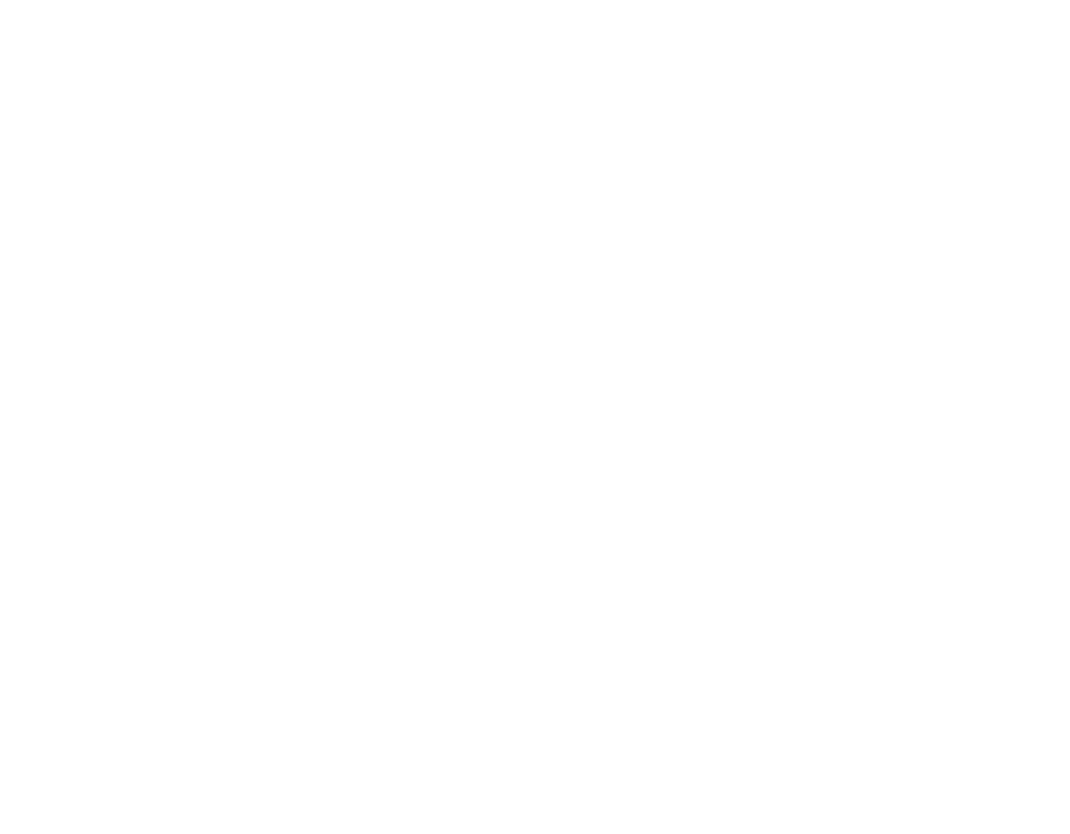
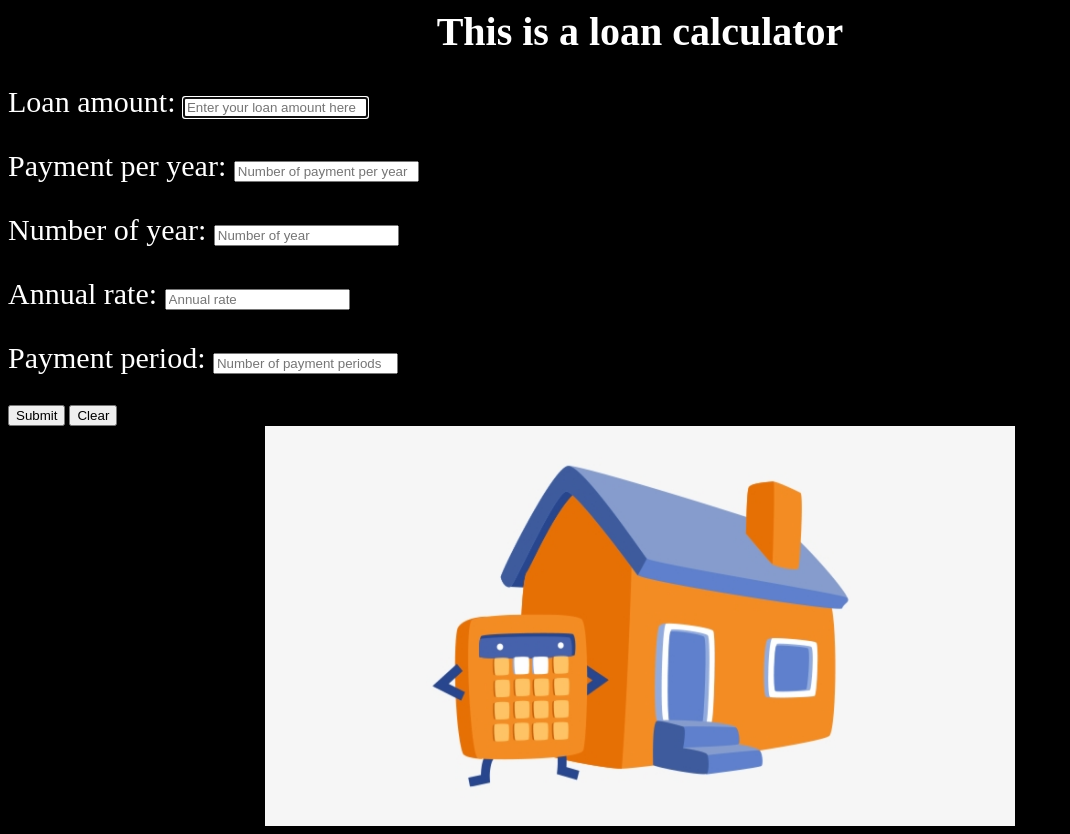
Before and after one commit to sun0108/Loan_calculator, a Flask app: page / in a window 1280 px wide. Before the commit the part shown is empty. Shown: the whole page, without its empty margins (0-1070 px from the left). Before the commit the page ends 800 px from the top, so only its background shows below. Run offline with Flask 2, Linux system fonts and the light colour scheme.

Commit message:
Basic feature created/ Wait to show variable in the website

```diff
--- a/app.py
+++ b/app.py
@@ -2,9 +2,25 @@
 from flask import render_template, request
 app = Flask(__name__)
 
-@app.route('/')
+@app.route('/',methods=['GET','POST'])
 def index():
-    return render_template('index.html',pageTitle='Calculator main page')
+        if request.method=='POST':
+            form=request.form
+            Loan_amount=float(form['loan_amount'])
+            Payments_per_year=float(form['payment_per_year'])
+            Number_of_year=float(form['number_of_year'])
+            Annual_rate=float(form['annual_rate'])
+            Payment_period=float(form['payment_period'])
+
+            n=Payments_per_year*Number_of_year
+            i=Annual_rate/Payment_period
+            D=((1+i)**n-1)/(i*( 1+ i)**n)
+            P=Loan_amount/D
+
+            print(f'Your loan payment is {P}$')
+
+        return render_template('index.html',pageTitle='Calculator main page')
+
 
 if __name__ == '__main__':
      app.run(debug=True, host='0.0.0.0')
--- a/static/css/stylesheet.css
+++ b/static/css/stylesheet.css
@@ -0,0 +1,28 @@
+header{
+    text-align: center;
+    font-size: 40px;
+    font-weight: bold;
+    color: white    ;
+}
+
+.calculator{
+    display: block;
+    margin-left: auto;
+    margin-right:auto;
+    height:400px;
+    width:750px;
+    float:center;
+}
+
+p{
+    background-color: black;
+    color: white;
+    font-size: 30px;
+
+}
+
+html{
+
+    background-color:black;
+
+}
--- /dev/null
+++ b/templates/base.html
@@ -0,0 +1,18 @@
+<!DOCTYPE html>
+<html lang="en">
+
+  <head>
+    <meta charset="utf-8">
+    <title>{{ pageTitle }}</title>
+    <link rel="stylesheet" type="text/css" href="{{ url_for('static', filename='css/stylesheet.css') }}">
+  <header>This is a loan calculator </header>
+</head>
+
+<body>
+{% block body %}
+
+{% endblock %}
+
+
+</body>
+</html>
--- a/templates/index.html
+++ b/templates/index.html
@@ -1,19 +1,34 @@
-<!DOCTYPE html>
-<html lang="en">
+{% extends 'base.html' %}
 
-  <head>
-    <meta charset="utf-8">
-    <title>{{ pageTitle }}</title>
-    <link rel="stylesheet" type="text/css" href="{{ url_for('static', filename='css/stylesheet.css') }}">
-  <header> </header>
-</head>
-
-  <body>
-
-      {% block body %}
-
-	  {% endblock %}
-
- </body>
-
-</html>
+{% block body %}
+    <form action="" method="POST">
+    <p>
+    <label for='Loan_amount'>
+        Loan amount: <input type="text" name='loan_amount' id='Loan_amount' placeholder="Enter your loan amount here" autofocus required>
+    </label>
+    </p>
+    <p>
+        <label for='Payment_per_year'>
+            Payment per year: <input type="text" name='payment_per_year' id='Payment_per_year' placeholder="Number of payment per year " required>
+        </label>
+     </p>
+     <p>
+        <label for='Number_of_year'>
+            Number of year: <input type="text" name='number_of_year' id='Number_of_year' placeholder="Number of year " required>
+        </label>
+     </p>
+     <p>
+        <label for='Annual_rate'>
+            Annual rate: <input type="text" name='annual_rate' id='Annual_rate' placeholder="Annual rate" required>
+        </label>
+     </p>
+     <p>
+        <label for='Payment_period'>
+            Payment period: <input type="text" name='payment_period' id='Payment_period' placeholder="Number of payment periods" required>
+        </label>
+     </p>
+     <input type="submit" value="Submit" >
+     <input type="reset" value="Clear" >
+    </form>
+    <img src="{{ url_for('static', filename='images/calculator.jpg') }}" class="calculator" />
+    {% endblock %}
```
Also changed, not shown: static/images/calculator.jpg (added).
